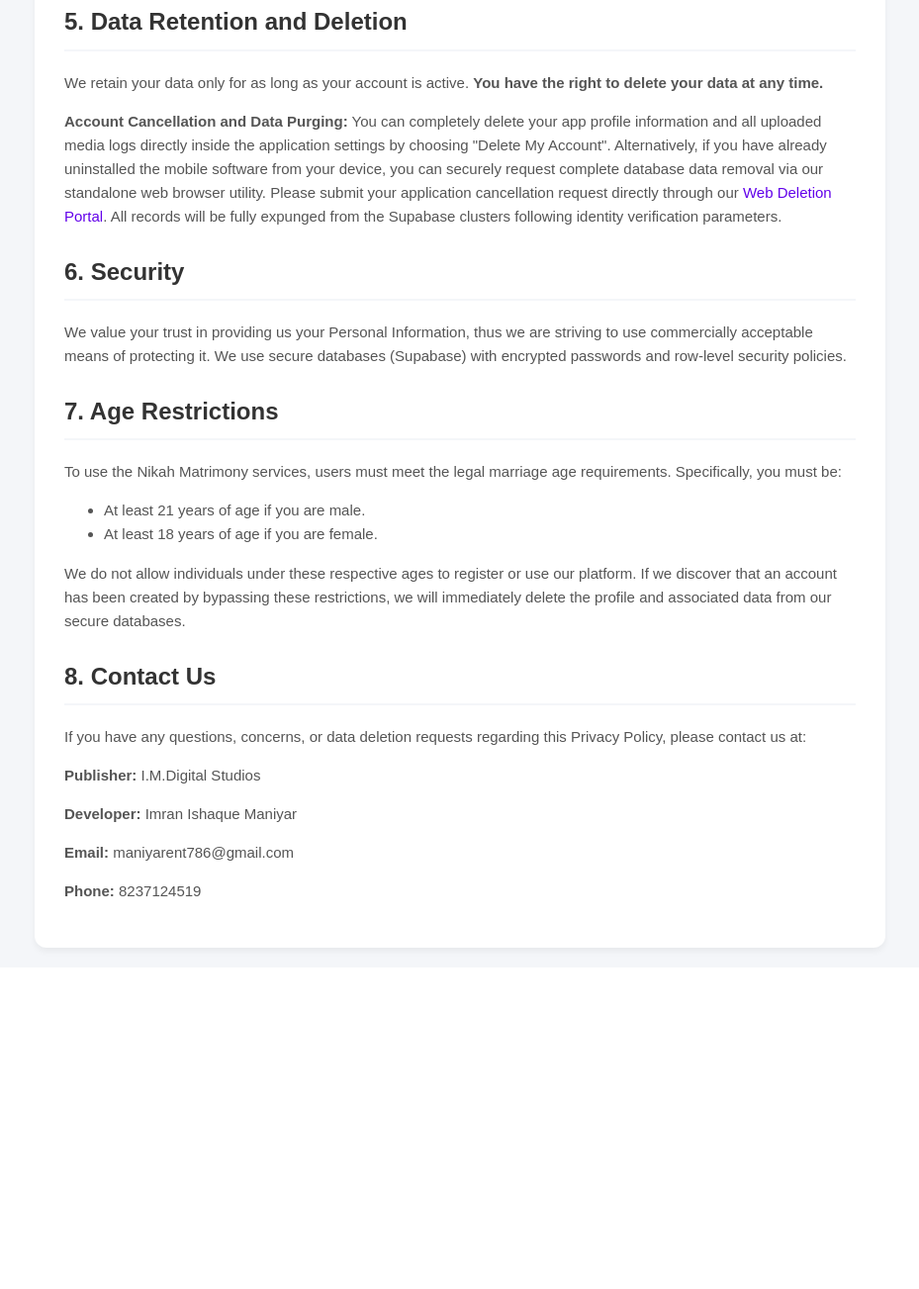
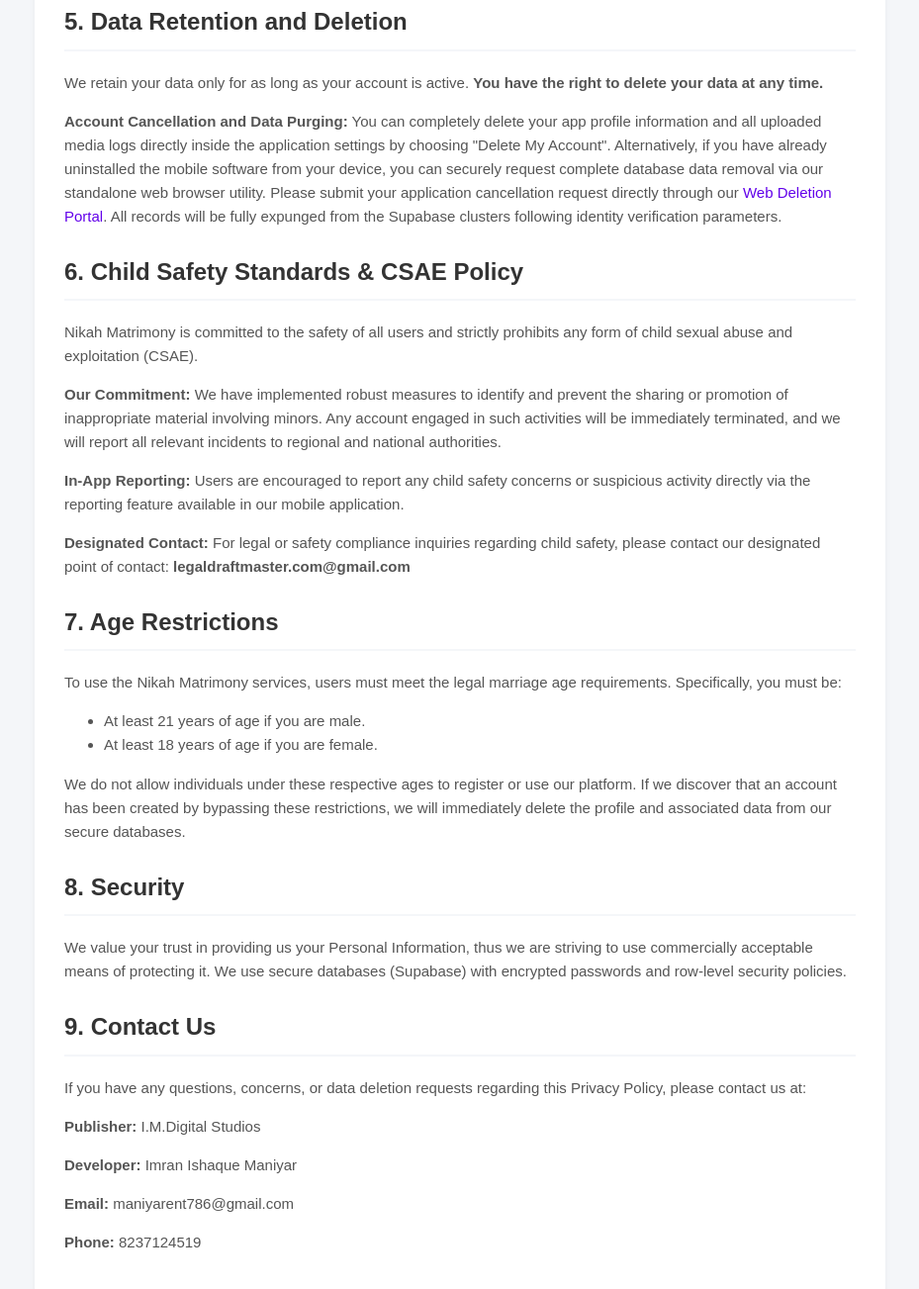
Before and after one commit to sciencesparks/amst-connect-web, a plain HTML site: page index.html in a window 1280 px wide. Shown: the part 1116-2419 px from the top of the page at 99% size, without its empty margins (175-1104 px from the left). Before the commit the page ends 2102 px from the top, so only its background shows below. Drawn offline with Linux system fonts and the light colour scheme.

Commit message:
Revise sections on child safety and security

```diff
--- a/index.html
+++ b/index.html
@@ -101,8 +101,11 @@
             </section>
 
             <section>
-                <h2>6. Security</h2>
-                <p>We value your trust in providing us your Personal Information, thus we are striving to use commercially acceptable means of protecting it. We use secure databases (Supabase) with encrypted passwords and row-level security policies.</p>
+                <h2>6. Child Safety Standards & CSAE Policy</h2>
+                <p>Nikah Matrimony is committed to the safety of all users and strictly prohibits any form of child sexual abuse and exploitation (CSAE).</p>
+                <p><b>Our Commitment:</b> We have implemented robust measures to identify and prevent the sharing or promotion of inappropriate material involving minors. Any account engaged in such activities will be immediately terminated, and we will report all relevant incidents to regional and national authorities.</p>
+                <p><b>In-App Reporting:</b> Users are encouraged to report any child safety concerns or suspicious activity directly via the reporting feature available in our mobile application.</p>
+                <p><b>Designated Contact:</b> For legal or safety compliance inquiries regarding child safety, please contact our designated point of contact: <b>legaldraftmaster.com@gmail.com</b></p>
             </section>
 
             <section>
@@ -116,7 +119,12 @@
             </section>
 
             <section>
-                <h2>8. Contact Us</h2>
+                <h2>8. Security</h2>
+                <p>We value your trust in providing us your Personal Information, thus we are striving to use commercially acceptable means of protecting it. We use secure databases (Supabase) with encrypted passwords and row-level security policies.</p>
+            </section>
+
+            <section>
+                <h2>9. Contact Us</h2>
                 <p>If you have any questions, concerns, or data deletion requests regarding this Privacy Policy, please contact us at:</p>
                 <p><b>Publisher:</b> I.M.Digital Studios</p>
                 <p><b>Developer:</b> Imran Ishaque Maniyar</p>
```
